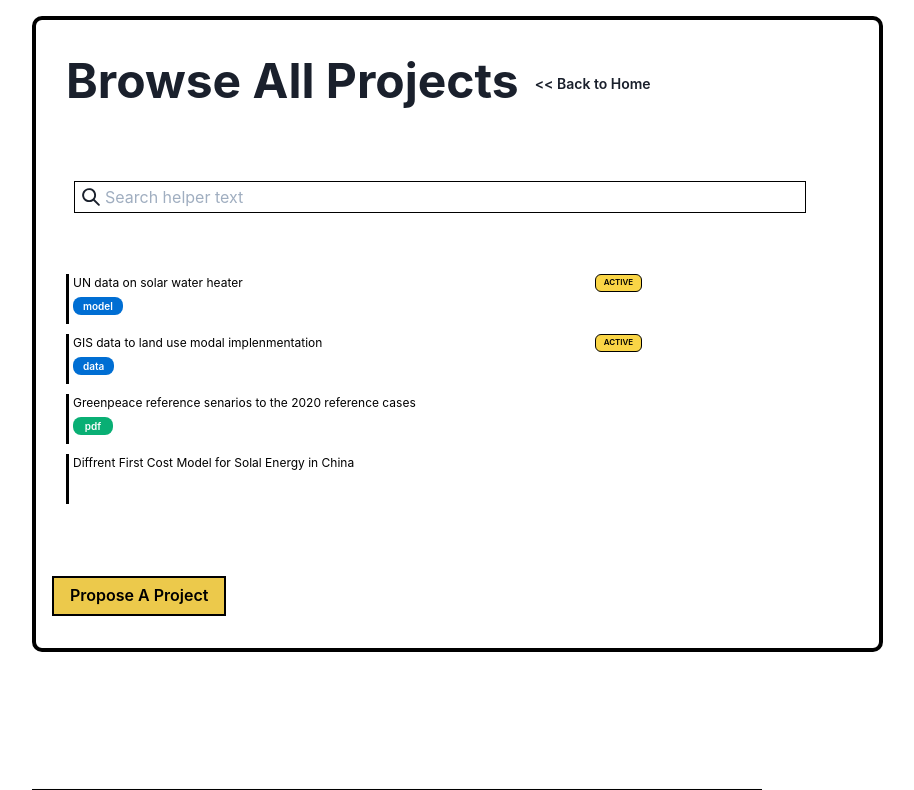
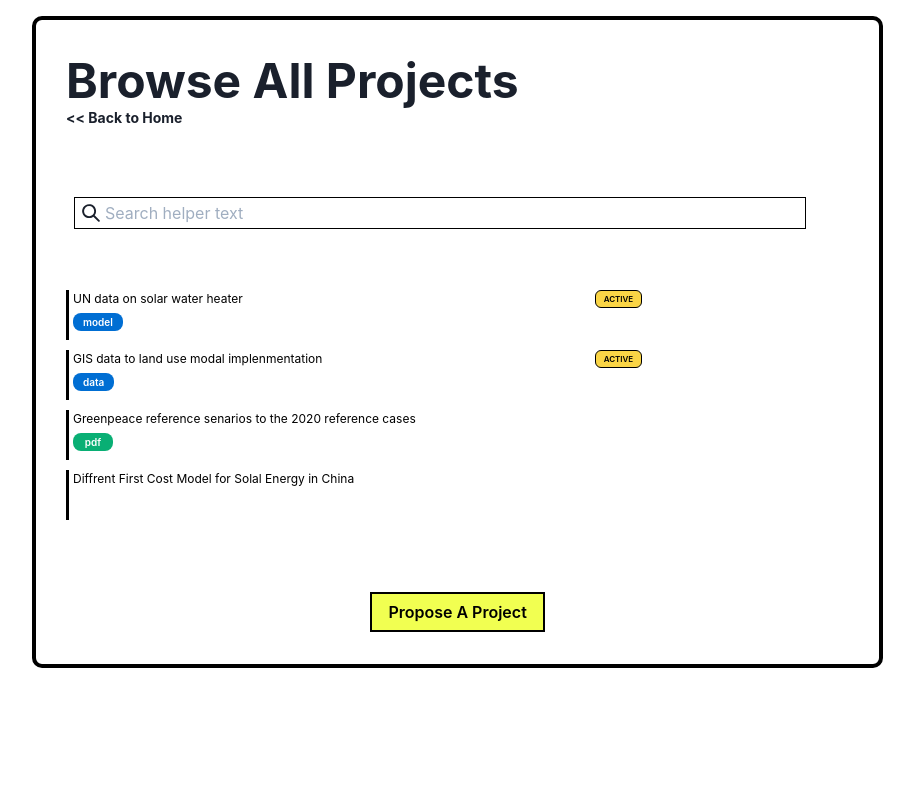
Before and after one commit to ProjectDrawdown/research-platform, a Next.js app: page /browseProjects in a window 1280 px wide. Shown: the top 790 px of the page, without its empty margins (62-976 px from the left). Built offline with nearby package versions, Linux system fonts and the light colour scheme.

Commit message:
restyled decoupled compnents

```diff
--- a/components/BackButton.js
+++ b/components/BackButton.js
@@ -5,9 +5,7 @@ import { Button, Link, Text } from "@chakra-ui/react"
 export default function BackButton () {
     return (
       <Link href="/">
-        <Button background="#ffffff">
-          <Text fontSize="14px">{'<<'} Back to Home </Text>
-        </Button>
+        <Text fontSize="14px">{'<<'} Back to Home </Text>
       </Link>
     )
 }
--- a/components/StyledButton.js
+++ b/components/StyledButton.js
@@ -4,7 +4,7 @@ import { Button } from "@chakra-ui/react"
 
 export default function StyledButton ({content}) {
     return (
-      <Button colorScheme="yellow" borderRadius="0px" border="2px solid #000000">
+      <Button bg="#F1FF51" borderRadius="0px" marginX="auto" border="2px solid #000000" >
           {content}
       </Button>
     )
```
